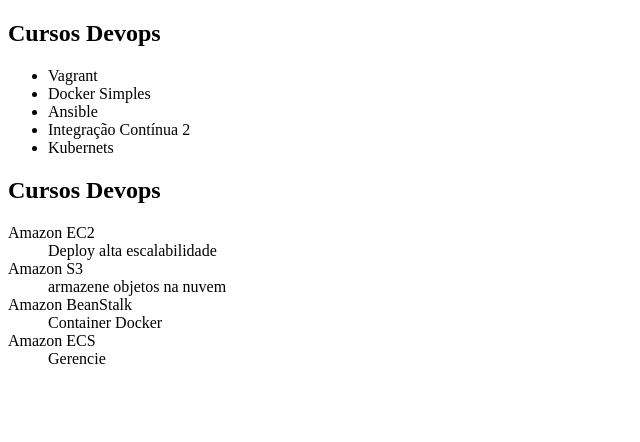
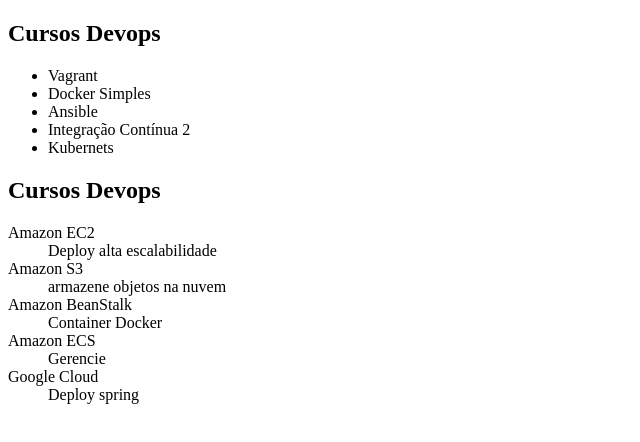
Before and after one commit to HumbertoPeluso/alura-git, a plain HTML site: page index.html in a window 1280 px wide. Shown: the whole page, without its empty margins (0-640 px from the left). Drawn offline with Linux system fonts and the light colour scheme.

Commit message:
curso de google cloud add

```diff
--- a/index.html
+++ b/index.html
@@ -29,6 +29,9 @@
 
         <dt>Amazon ECS</dt>
         <dd>Gerencie</dd>
+
+        <dt>Google Cloud</dt>
+        <dd>Deploy spring</dd>
     </dl>
 
 </body>
```
